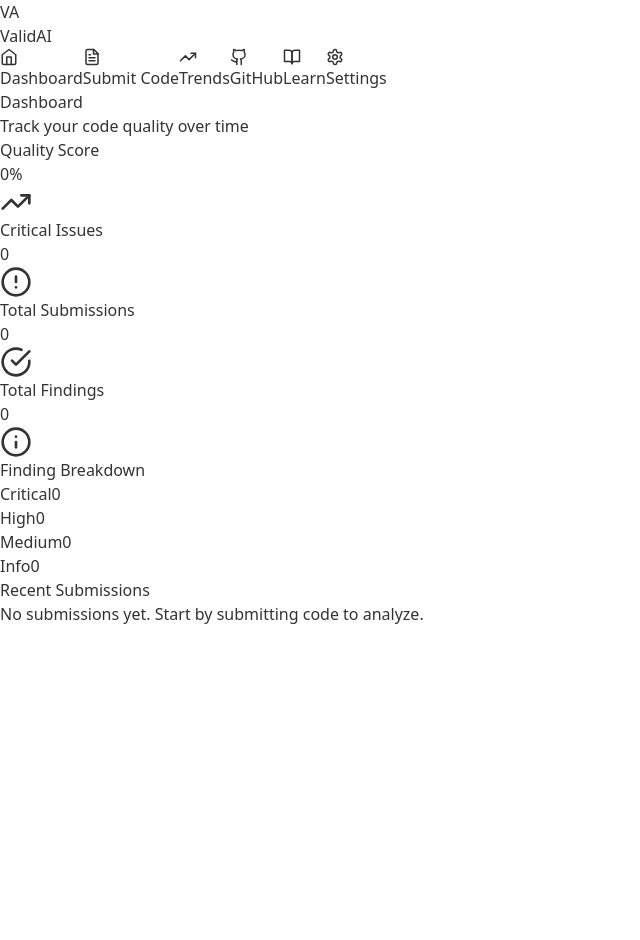
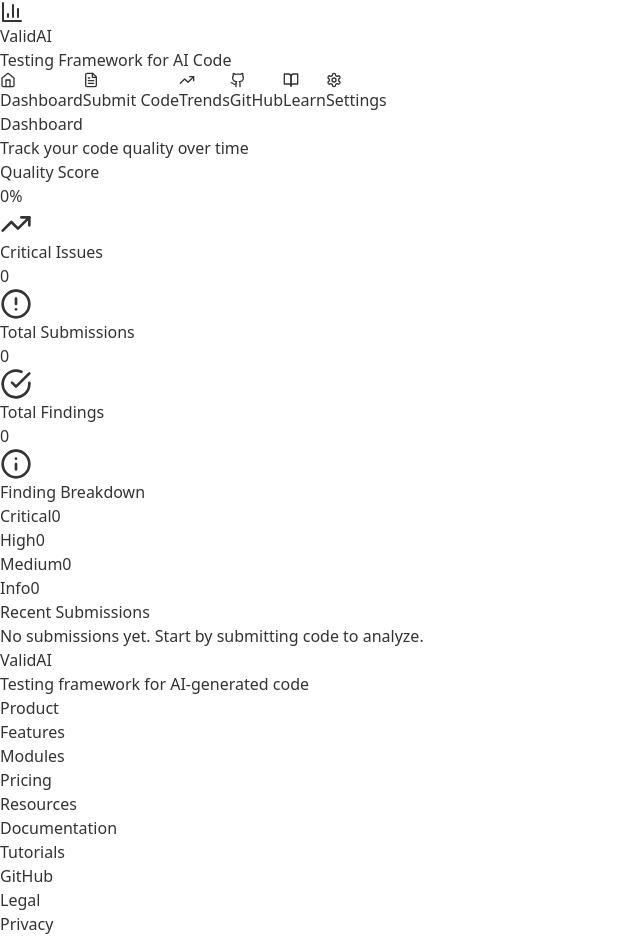
Before and after one commit to jj-shen99/valid_ai, a React (Vite) app: page / in a window 1280 px wide. Shown: the top 940 px of the page, without its empty margins (0-640 px from the left). Before the commit the page ends 800 px from the top, so only its background shows below. Built offline with nearby package versions, Linux system fonts and the light colour scheme.

Commit message:
Enhance UI with modern design and comprehensive README documentation

```diff
--- a/src/App.jsx
+++ b/src/App.jsx
@@ -13,96 +13,94 @@ export default function App() {
   const [currentPage, setCurrentPage] = useState('dashboard')
 
   return (
-    <div className="min-h-screen bg-white">
-      <nav className="border-b border-gray-200 sticky top-0 z-50 bg-white">
+    <div className="min-h-screen bg-gradient-to-br from-slate-50 via-blue-50 to-slate-50">
+      <nav className="border-b border-gray-200 sticky top-0 z-50 bg-white/95 backdrop-blur-sm shadow-sm">
         <div className="max-w-7xl mx-auto px-4 sm:px-6 lg:px-8">
           <div className="flex justify-between items-center h-16">
-            <div className="flex items-center gap-2">
-              <div className="w-8 h-8 bg-blue-600 rounded-lg flex items-center justify-center">
-                <span className="text-white font-bold text-sm">VA</span>
+            <div className="flex items-center gap-3">
+              <div className="p-2 bg-gradient-to-br from-blue-600 to-blue-700 rounded-lg">
+                <BarChart3 size={24} className="text-white" />
               </div>
-              <h1 className="text-xl font-semibold text-gray-900">ValidAI</h1>
+              <div>
+                <span className="text-xl font-bold bg-gradient-to-r from-blue-600 to-blue-700 bg-clip-text text-transparent">ValidAI</span>
+                <p className="text-xs text-gray-500">Testing Framework for AI Code</p>
               </div>
-            <div className="flex gap-1">
+            </div>
+            <div className="flex gap-2">
+              {[
+                { id: 'dashboard', label: 'Dashboard', icon: Home },
+                { id: 'submit', label: 'Submit Code', icon: FileText },
+                { id: 'trends', label: 'Trends', icon: TrendingUp },
+                { id: 'github', label: 'GitHub', icon: Github },
+                { id: 'tutorials', label: 'Learn', icon: BookOpen },
+                { id: 'settings', label: 'Settings', icon: SettingsIcon },
+              ].map(({ id, label, icon: Icon }) => (
                 <button
-                onClick={() => setCurrentPage('dashboard')}
-                className={`px-4 py-2 rounded-lg flex items-center gap-2 transition-colors ${
-                  currentPage === 'dashboard'
-                    ? 'bg-gray-100 text-gray-900'
-                    : 'text-gray-600 hover:bg-gray-50'
+                  key={id}
+                  onClick={() => setCurrentPage(id)}
+                  className={`px-3 py-2 rounded-lg flex items-center gap-2 text-sm font-medium transition-all ${
+                    currentPage === id
+                      ? 'bg-blue-100 text-blue-700 shadow-sm'
+                      : 'text-gray-600 hover:text-gray-900 hover:bg-gray-100'
                   }`}
                 >
-                <Home size={18} />
-                Dashboard
+                  <Icon size={16} />
+                  <span className="hidden sm:inline">{label}</span>
                 </button>
-              <button
-                onClick={() => setCurrentPage('submit')}
-                className={`px-4 py-2 rounded-lg flex items-center gap-2 transition-colors ${
-                  currentPage === 'submit'
-                    ? 'bg-gray-100 text-gray-900'
-                    : 'text-gray-600 hover:bg-gray-50'
-                }`}
-              >
-                <FileText size={18} />
-                Submit Code
-              </button>
-              <button
-                onClick={() => setCurrentPage('trends')}
-                className={`px-4 py-2 rounded-lg flex items-center gap-2 transition-colors ${
-                  currentPage === 'trends'
-                    ? 'bg-gray-100 text-gray-900'
-                    : 'text-gray-600 hover:bg-gray-50'
-                }`}
-              >
-                <TrendingUp size={18} />
-                Trends
-              </button>
-              <button
-                onClick={() => setCurrentPage('github')}
-                className={`px-4 py-2 rounded-lg flex items-center gap-2 transition-colors ${
-                  currentPage === 'github'
-                    ? 'bg-gray-100 text-gray-900'
-                    : 'text-gray-600 hover:bg-gray-50'
-                }`}
-              >
-                <Github size={18} />
-                GitHub
-              </button>
-              <button
-                onClick={() => setCurrentPage('tutorials')}
-                className={`px-4 py-2 rounded-lg flex items-center gap-2 transition-colors ${
-                  currentPage === 'tutorials'
-                    ? 'bg-gray-100 text-gray-900'
-                    : 'text-gray-600 hover:bg-gray-50'
-                }`}
-              >
-                <BookOpen size={18} />
-                Learn
-              </button>
-              <button
-                onClick={() => setCurrentPage('settings')}
-                className={`px-4 py-2 rounded-lg flex items-center gap-2 transition-colors ${
-                  currentPage === 'settings'
-                    ? 'bg-gray-100 text-gray-900'
-                    : 'text-gray-600 hover:bg-gray-50'
-                }`}
-              >
-                <SettingsIcon size={18} />
-                Settings
-              </button>
+              ))}
             </div>
           </div>
         </div>
       </nav>
 
-      <main className="max-w-7xl mx-auto px-4 sm:px-6 lg:px-8 py-8">
+      <main className="max-w-7xl mx-auto px-4 sm:px-6 lg:px-8 py-12">
+        <div className="animate-fadeIn">
           {currentPage === 'dashboard' && <Dashboard />}
           {currentPage === 'submit' && <CodeSubmission />}
           {currentPage === 'trends' && <TrendHistory />}
           {currentPage === 'github' && <GitHubAnalysis />}
           {currentPage === 'tutorials' && <Tutorials />}
           {currentPage === 'settings' && <Settings />}
+        </div>
       </main>
+
+      <footer className="border-t border-gray-200 bg-white/50 backdrop-blur-sm mt-12">
+        <div className="max-w-7xl mx-auto px-4 sm:px-6 lg:px-8 py-8">
+          <div className="grid grid-cols-1 md:grid-cols-4 gap-8">
+            <div>
+              <h3 className="font-semibold text-gray-900 mb-4">ValidAI</h3>
+              <p className="text-sm text-gray-600">Testing framework for AI-generated code</p>
+            </div>
+            <div>
+              <h4 className="font-semibold text-gray-900 mb-3 text-sm">Product</h4>
+              <ul className="space-y-2 text-sm text-gray-600">
+                <li><a href="#" className="hover:text-blue-600">Features</a></li>
+                <li><a href="#" className="hover:text-blue-600">Modules</a></li>
+                <li><a href="#" className="hover:text-blue-600">Pricing</a></li>
+              </ul>
+            </div>
+            <div>
+              <h4 className="font-semibold text-gray-900 mb-3 text-sm">Resources</h4>
+              <ul className="space-y-2 text-sm text-gray-600">
+                <li><a href="#" className="hover:text-blue-600">Documentation</a></li>
+                <li><a href="#" className="hover:text-blue-600">Tutorials</a></li>
+                <li><a href="#" className="hover:text-blue-600">GitHub</a></li>
+              </ul>
+            </div>
+            <div>
+              <h4 className="font-semibold text-gray-900 mb-3 text-sm">Legal</h4>
+              <ul className="space-y-2 text-sm text-gray-600">
+                <li><a href="#" className="hover:text-blue-600">Privacy</a></li>
+                <li><a href="#" className="hover:text-blue-600">Terms</a></li>
+                <li><a href="#" className="hover:text-blue-600">License</a></li>
+              </ul>
+            </div>
+          </div>
+          <div className="border-t border-gray-200 mt-8 pt-8 text-center text-sm text-gray-600">
+            <p>© 2026 ValidAI. All rights reserved. | Made with ❤️ for AI-generated code testing</p>
+          </div>
+        </div>
+      </footer>
     </div>
   )
 }
```
Also changed, not shown: index.html (renamed from public/index.html), 1 other file (tests, documents, lock files or other folders). Lines whose indentation alone changed are shown as unchanged.
